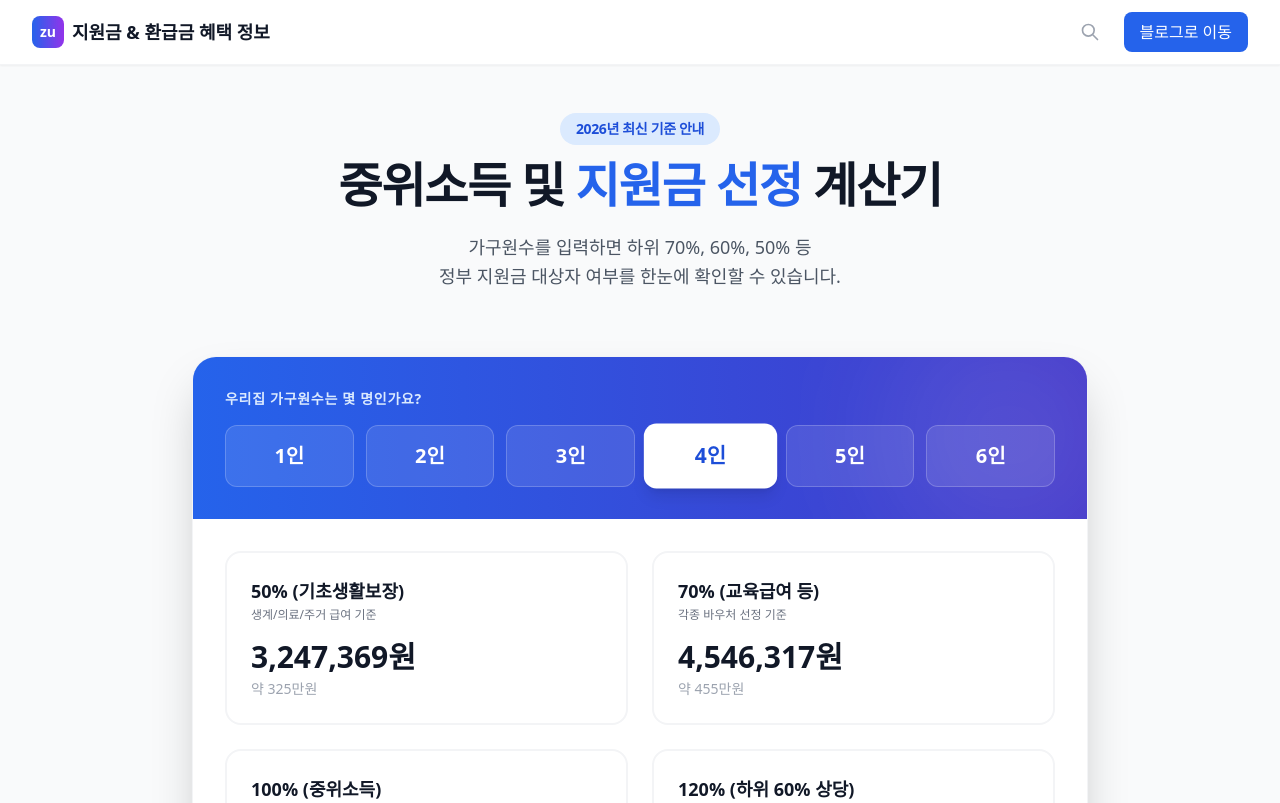
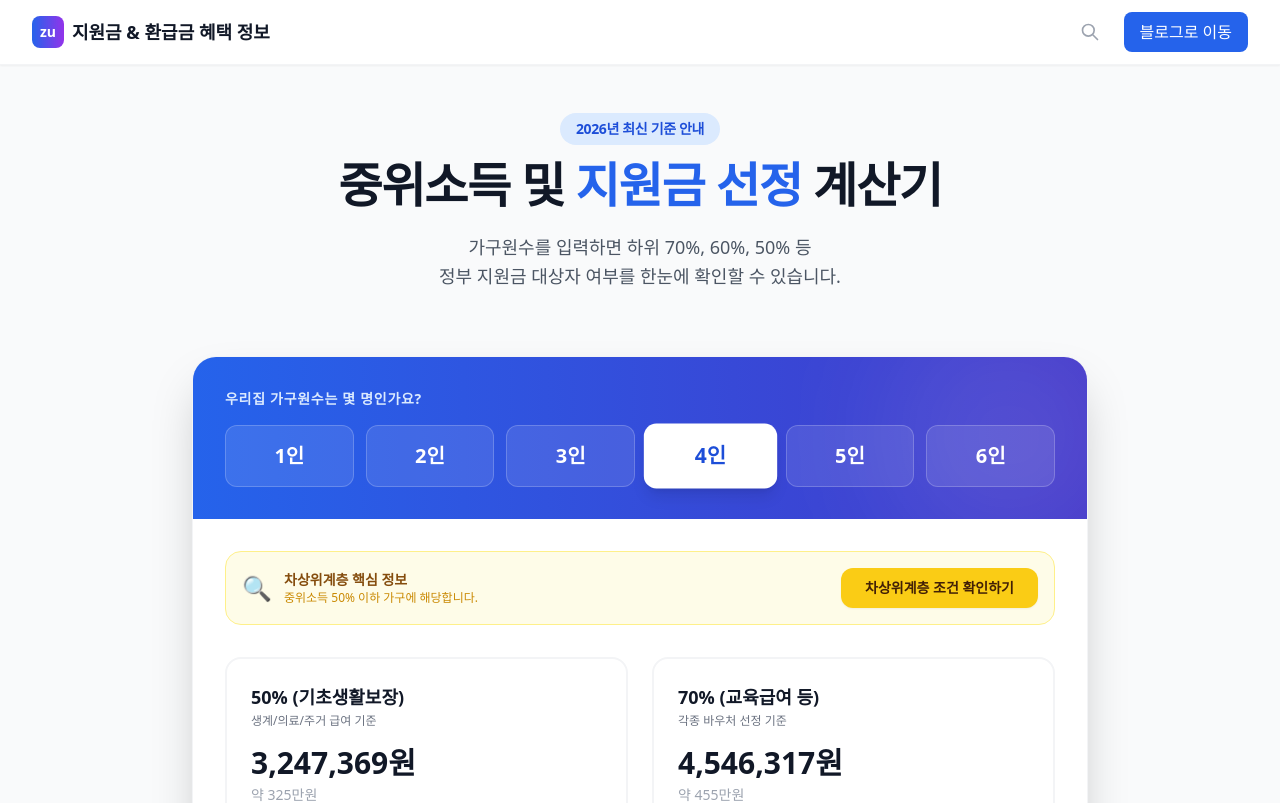
Before and after one commit to feel2174/blog-sitemap, a Next.js app: page /median-income in a window 1280 px wide. Shown: the top 803 px of the page. Built offline with nearby package versions, Linux system fonts and the light colour scheme; a web font is replaced by a local one.

Commit message:
Reposition near poverty button to top and fix policy note content

```diff
--- a/src/app/median-income/page.tsx
+++ b/src/app/median-income/page.tsx
@@ -1,6 +1,7 @@
 'use client';
 
 import React, { useState, useMemo } from 'react';
+import Link from 'next/link';
 import Header from '@/components/Header';
 import Footer from '@/components/Footer';
 
@@ -91,7 +92,25 @@ export default function MedianIncomeCalculator() {
                             <div className="absolute top-[-50px] right-[-50px] w-64 h-64 bg-white/10 rounded-full blur-3xl pointer-events-none" />
                         </div>
 
-                        <div className="p-8">
+                        <div className="p-8 pb-4">
+                            <div className="flex flex-col md:flex-row items-center justify-between gap-4 p-4 bg-yellow-50 border border-yellow-200 rounded-2xl">
+                                <div className="flex items-center gap-3">
+                                    <span className="text-2xl">🔍</span>
+                                    <div>
+                                        <p className="text-yellow-800 font-bold text-sm">차상위계층 핵심 정보</p>
+                                        <p className="text-yellow-600 text-xs">중위소득 50% 이하 가구에 해당합니다.</p>
+                                    </div>
+                                </div>
+                                <Link
+                                    href="https://zucca100.com/near-poverty/"
+                                    className="w-full md:w-auto bg-yellow-400 text-yellow-950 px-6 py-2.5 rounded-xl font-black text-sm hover:bg-yellow-300 transition-all text-center shadow-sm"
+                                >
+                                    차상위계층 조건 확인하기
+                                </Link>
+                            </div>
+                        </div>
+
+                        <div className="px-8 pb-8 pt-4">
                             <div className="grid grid-cols-1 md:grid-cols-2 gap-6">
                                 {PERCENTAGES.map((p, idx) => (
                                     <div
```
